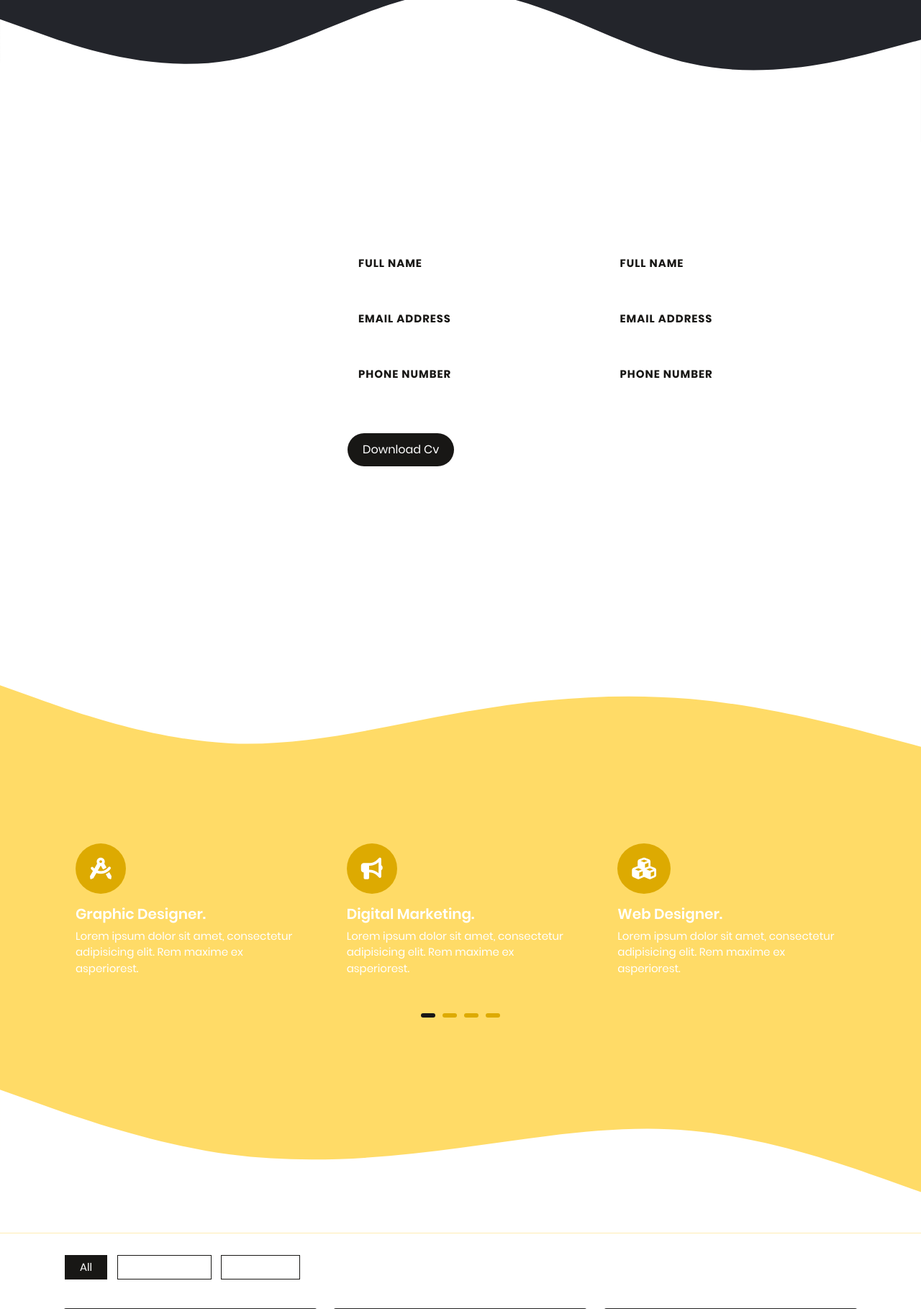
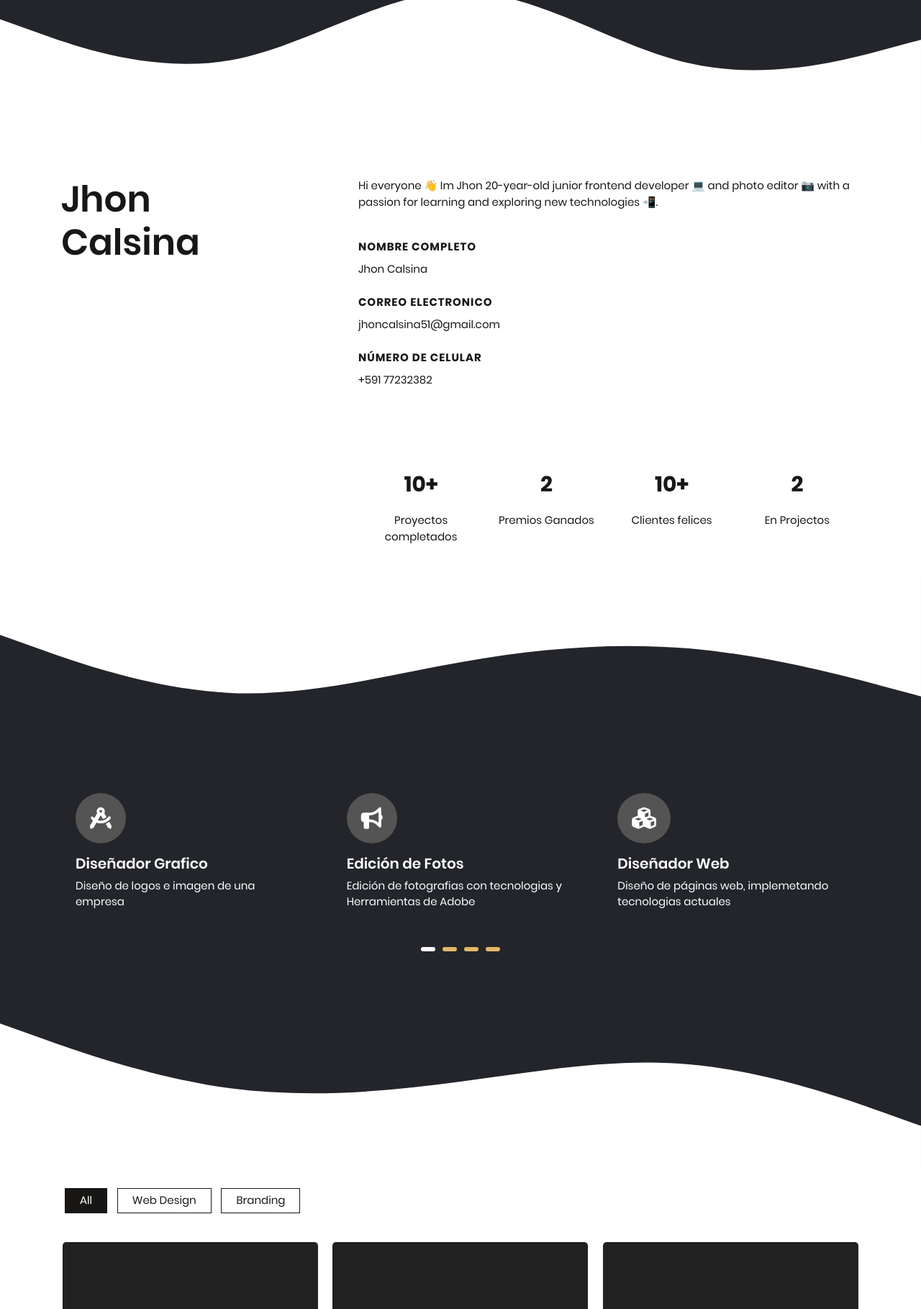
Before and after one commit to JhonCreative/myPortfolioDjango, a Django app: page / in a window 1280 px wide. Shown: the part 537-2356 px from the top of the page at 72% size. Run offline with Django 5.2, Linux system fonts and the light colour scheme; some libraries are stand-ins or nearby versions.

Commit message:
adding about section and services section

```diff
--- a/apps/web/views.py
+++ b/apps/web/views.py
@@ -17,4 +17,5 @@ class index(TemplateView):
       context = super().get_context_data(**kwargs)
       context['name'] = 'Jhon'
       context['lastname'] = 'Calsina'
+      context['description'] = 'Hi everyone 👋 Im Jhon 20-year-old junior frontend developer 💻 and photo editor 📷 with a passion for learning and exploring new technologies 📲.'
       return context
--- a/static/css/main.css
+++ b/static/css/main.css
@@ -130,7 +130,7 @@ Filename      : main.css
         border: none;
         width: 20px;
         height: 2px;
-        background: #ddaa01;
+        background: #e2b967;
         border-radius: 3px;
         margin: 10px 5px;
         padding: 3px;
@@ -142,7 +142,7 @@ Filename      : main.css
     }
 
     .dot--active {
-        background: #181715;
+        background: #ffffff;
     }
     /*
 * ----------------------------------------------------------------------------------------
@@ -417,6 +417,7 @@ Filename      : main.css
 */
 
     #aboutsection {
+        color: #181715;
         height: auto;
         background: #ffffff;
         padding: 50px 0 0;
@@ -447,7 +448,7 @@ Filename      : main.css
 */
 
     #servicesection {
-        background: #FFDB67;
+        background: #23252b;
         height: auto;
         padding: 0 0 0;
     }
@@ -462,12 +463,13 @@ Filename      : main.css
     }
 
     .wrapservice {
+        color: #ffffff;
         padding: 20px;
     }
 
     .wrapservice i {
         font-size: 30px;
-        background: #ddaa01;
+        background: #545454;
         padding: 20px 20px;
         border-radius: 100%;
     }
--- a/templates/index.html
+++ b/templates/index.html
@@ -120,104 +120,72 @@
                 <div class="row">
                     <div class="col-lg-4 text-center text-lg-left">
                         <div class="abouthero">
-                            <h3>Mark Freeman</h3>
+                            <h3>{{name}}<br> {{lastname}}</h3>
                         </div>
                     </div>
                     <div class="col-lg-8 pl-lg-5 text-center text-lg-left">
                         <div class="infoabout">
                             <p class="infoabout__title">
-                                Lorem ipsum dolor sit amet, consectetur adipisicing elit. Consequatur dolores quaerat perferendis expedita rem, neque consequuntur cum ullam magnam nulla nesciunt velit! Velit amet dolores iure dicta. Velit, placeat cum?
+                                {{description}}
                             </p>
                             <div class="row  text-center text-lg-left">
                                 <div class="col-lg-6">
                                     <ul class="infoabout__list">
                                         <li>
                                             <div class="infoabout__wrap">
-                                                <span class="mt-4 mb-2 d-block infoabout__title">FULL NAME</span>
+                                                <span class="mt-4 mb-2 d-block infoabout__title">NOMBRE COMPLETO</span>
                                                 <p>
-                                                    Mark Freeman
+                                                    {{name}} {{lastname}}
                                                 </p>
                                             </div>
                                         </li>
                                         <li>
                                             <div class="infoabout__wrap">
-                                                <span class="mt-4 mb-2 d-block infoabout__title">EMAIL ADDRESS</span>
+                                                <span class="mt-4 mb-2 d-block infoabout__title">CORREO ELECTRONICO</span>
                                                 <p>
-                                                    test@yourdomain.com
+                                                    jhoncalsina51@gmail.com
                                                 </p>
                                             </div>
                                         </li>
                                         <li>
                                             <div class="infoabout__wrap">
-                                                <span class="mt-4 mb-2 d-block infoabout__title">PHONE NUMBER</span>
+                                                <span class="mt-4 mb-2 d-block infoabout__title">NÚMERO DE CELULAR</span>
                                                 <p>
-                                                    +62 08989999
+                                                    +591 77232382
                                                 </p>
                                             </div>
                                         </li>
                                     </ul>
                                 </div>
-                                <div class="col-lg-6">
-                                    <ul class="infoabout__list">
-                                        <li>
-                                            <div class="infoabout__wrap">
-                                                <span class="mt-4 mb-2 d-block infoabout__title">FULL NAME</span>
-                                                <p>
-                                                    Mark Freeman
-                                                </p>
-                                            </div>
-                                        </li>
-                                        <li>
-                                            <div class="infoabout__wrap">
-                                                <span class="mt-4 mb-2 d-block infoabout__title">EMAIL ADDRESS</span>
-                                                <p>
-                                                    test@yourdomain.com
-                                                </p>
-                                            </div>
-                                        </li>
-                                        <li>
-                                            <div class="infoabout__wrap">
-                                                <span class="mt-4 mb-2 d-block infoabout__title">PHONE NUMBER</span>
-                                                <p>
-                                                    +62 08989999
-                                                </p>
-                                            </div>
-                                        </li>
-                                    </ul>
-                                </div>
-                                <a href="#" class="btn linkbtn aboutlink mt-4">
-                                    Download Cv
-                                </a>
-                            </div>
                         </div>
                     </div>
                     <div class="col-lg-12 mt-5 mb-4 pt-5">
                         <div class="row">
                             <div class="col-lg-3">
                                 <div class="counterwrap">
-                                    <p class="counterwrap__counternum"><span class="counterwrap__counter" data-Speed="5000">200</span><span class="icon">+</span></p>
-                                    <p>Projects completed
+                                    <p class="counterwrap__counternum"><span class="counterwrap__counter" data-Speed="5000">10</span><span class="icon">+</span></p>
+                                    <p>Proyectos completados
                                     </p>
                                 </div>
                             </div>
                             <div class="col-lg-3">
                                 <div class="counterwrap">
-                                    <p class="counterwrap__counternum"><span class="counterwrap__counter" data-Speed="5000">30</span></p>
-                                    <p>Winning Awards
+                                    <p class="counterwrap__counternum"><span class="counterwrap__counter" data-Speed="5000">2</span></p>
+                                    <p>Premios Ganados
                                     </p>
                                 </div>
                             </div>
                             <div class="col-lg-3">
                                 <div class="counterwrap">
-                                    <p class="counterwrap__counternum"><span class="counterwrap__counter" data-Speed="5000">1000</span><span class="icon">+</span></p>
-                                    <p>Happy Clients
+                                    <p class="counterwrap__counternum"><span class="counterwrap__counter" data-Speed="5000">10</span><span class="icon">+</span></p>
+                                    <p>Clientes felices
                                     </p>
                                 </div>
                             </div>
                             <div class="col-lg-3">
                                 <div class="counterwrap">
-                                    <p class="counterwrap__counternum"><span class="counterwrap__counter" data-Speed="5000">10</span></p>
-                                    <p>On Projects
+                                    <p class="counterwrap__counternum"><span class="counterwrap__counter" data-Speed="5000">2</span></p>
+                                    <p>En Projectos
                                     </p>
                                 </div>
                             </div>
@@ -239,23 +207,23 @@
                         <div id="sliderservice" class="sliderservice__contentinner keen-slider">
                             <div class="wrapservice keen-slider__slide text-center text-lg-left">
                                 <i class="fa-solid fa-compass-drafting"></i>
-                                <h3 class="mt-3 wrapservice__title"> Graphic Designer.</h3>
-                                <p>Lorem ipsum dolor sit amet, consectetur adipisicing elit. Rem maxime ex asperiorest.</p>
+                                <h3 class="mt-3 wrapservice__title"> Diseñador Grafico</h3>
+                                <p>Diseño de logos e imagen de una empresa</p>
                             </div>
                             <div class="wrapservice keen-slider__slide text-center text-lg-left">
                                 <i class="fa-solid fa-bullhorn"></i>
-                                <h3 class="mt-3 wrapservice__title">Digital Marketing.</h3>
-                                <p>Lorem ipsum dolor sit amet, consectetur adipisicing elit. Rem maxime ex asperiorest.</p>
+                                <h3 class="mt-3 wrapservice__title"> Edición de Fotos</h3>
+                                <p>Edición de fotografias con tecnologias y Herramientas de Adobe</p>
                             </div>
                             <div class="wrapservice keen-slider__slide text-center text-lg-left">
                                 <i class="fa-solid fa-cubes"></i>
-                                <h3 class="mt-3 wrapservice__title"> Web Designer.</h3>
-                                <p>Lorem ipsum dolor sit amet, consectetur adipisicing elit. Rem maxime ex asperiorest.</p>
+                                <h3 class="mt-3 wrapservice__title"> Diseñador Web</h3>
+                                <p>Diseño de páginas web, implemetando tecnologias actuales</p>
                             </div>
                             <div class="wrapservice keen-slider__slide text-center text-lg-left">
                                 <i class="fa-solid fa-cubes"></i>
-                                <h3 class="mt-3 wrapservice__title"> Web Designer.</h3>
-                                <p>Lorem ipsum dolor sit amet, consectetur adipisicing elit. Rem maxime ex asperiorest.</p>
+                                <h3 class="mt-3 wrapservice__title"> Diseñador UI/UX</h3>
+                                <p>Diseño de Interfaces y Experiencias de Usuario</p>
                             </div>
                         </div>
 
```
